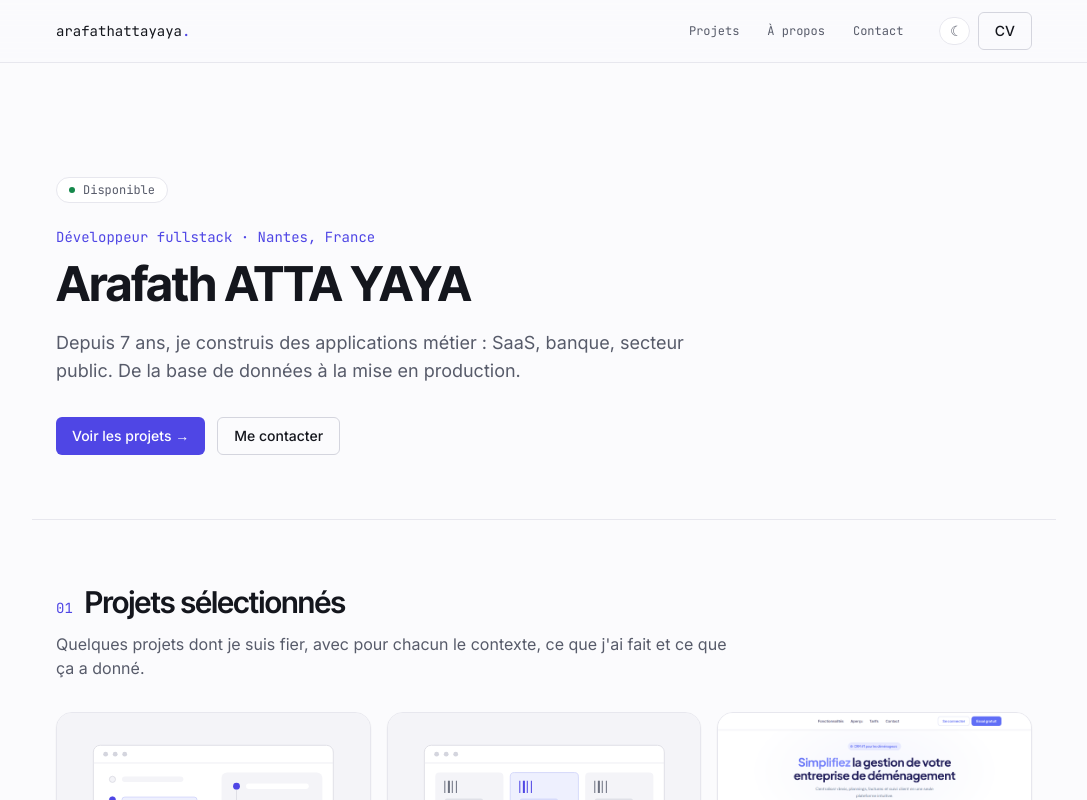
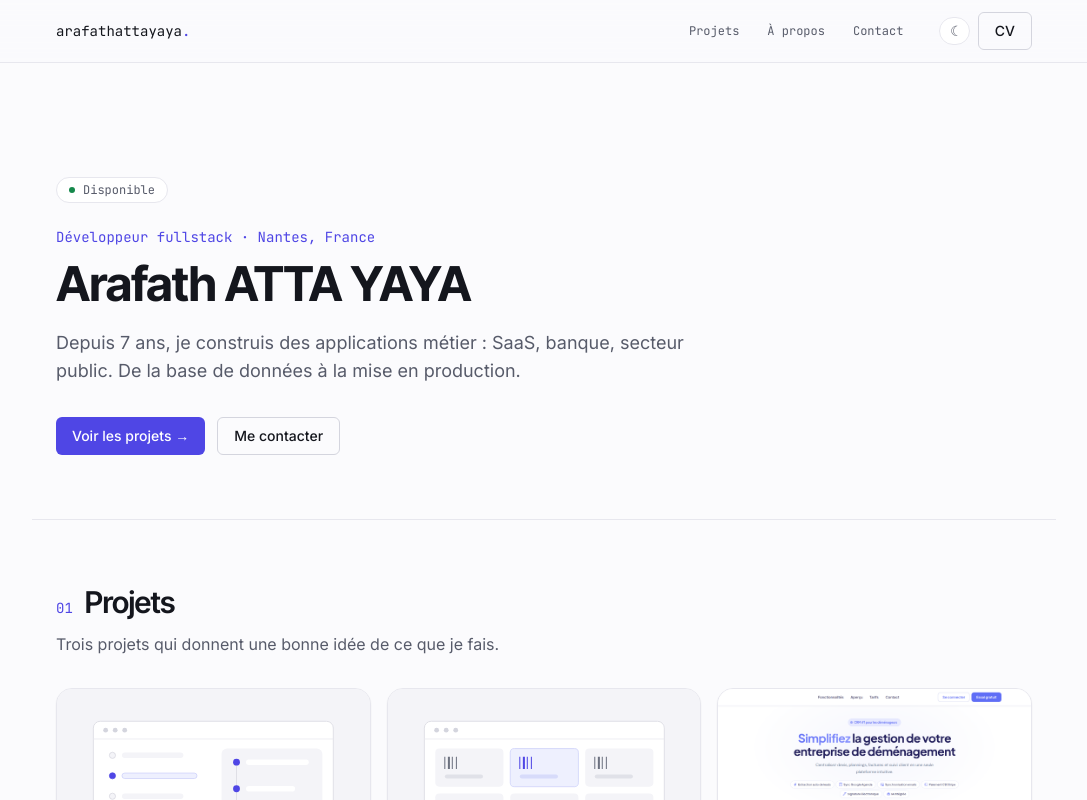
Before and after one commit to Fath57/portfolio, a Next.js app: page / in a window 1280 px wide. Shown: the top 800 px of the page, without its empty margins (96-1183 px from the left). Built offline with nearby package versions, Linux system fonts and the light colour scheme.

Commit message:
Simplifie le titre et l'intro de la section projets
Co-Authored-By: Claude Fable 5 <noreply@anthropic.com>

```diff
--- a/components/sections/projects.tsx
+++ b/components/sections/projects.tsx
@@ -11,8 +11,8 @@ export function Projects() {
     >
       <SectionHeading
         num="01"
-        title="Projets sélectionnés"
-        intro="Quelques projets dont je suis fier, avec pour chacun le contexte, ce que j'ai fait et ce que ça a donné."
+        title="Projets"
+        intro="Trois projets qui donnent une bonne idée de ce que je fais."
       />
       <div className="grid gap-4 sm:grid-cols-2 lg:grid-cols-3">
         {featuredProjects.map((project) => (
```
